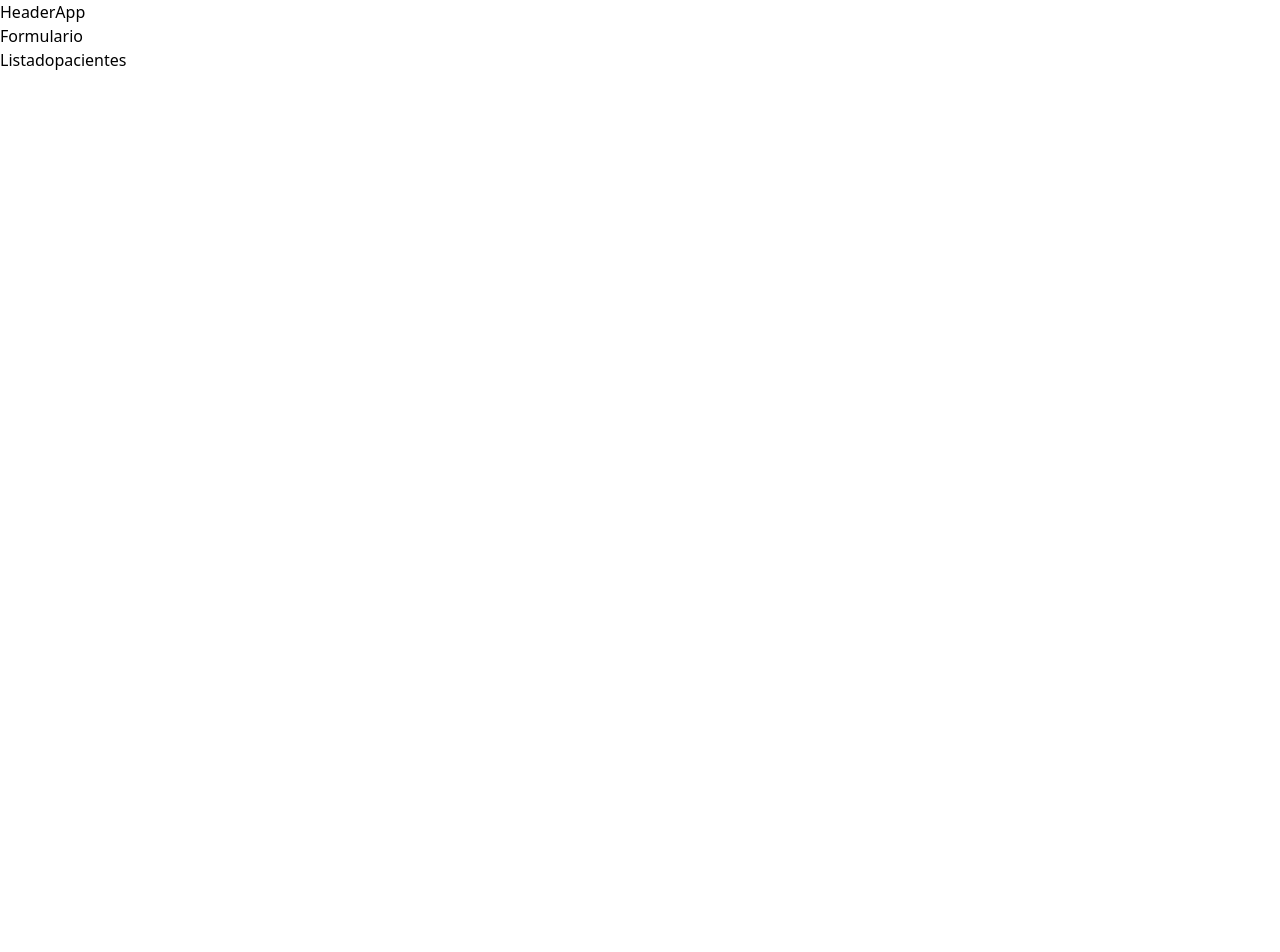
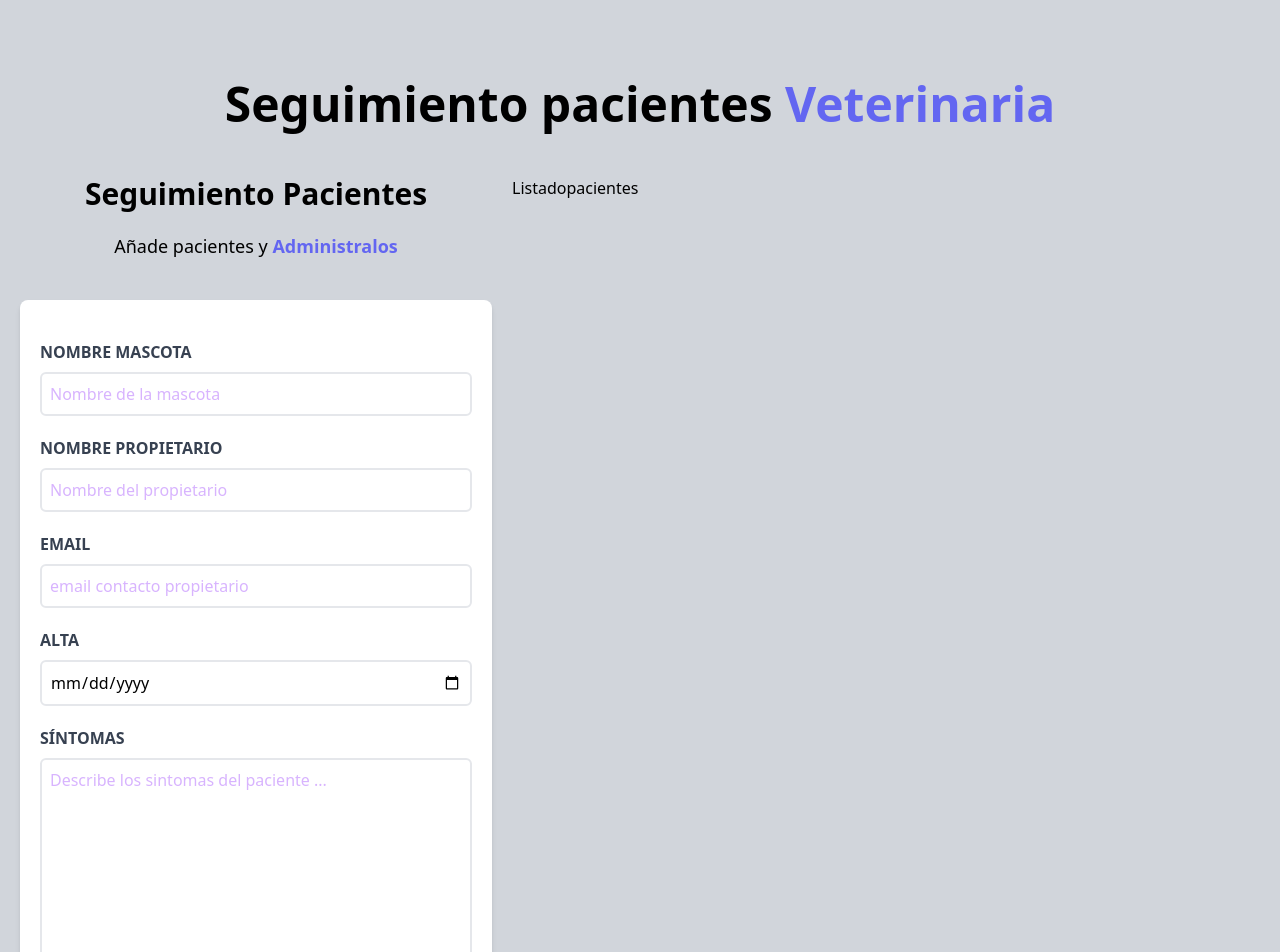
Before and after one commit to bimbaquingoch/01-citas-mascotas, a React (Vite) app: page / in a window 1280 px wide. Shown: the top 952 px of the page. Before the commit the page ends 800 px from the top, so only its background shows below. Built offline with nearby package versions, Linux system fonts and the light colour scheme.

Commit message:
estructura formulario

```diff
--- a/index.html
+++ b/index.html
@@ -6,7 +6,7 @@
       <meta name="viewport" content="width=device-width, initial-scale=1.0" />
       <title>Citas react</title>
    </head>
-   <body>
+   <body class="bg-gray-300 h-screen">
       <div id="root"></div>
       <script type="module" src="/src/main.jsx"></script>
    </body>
--- a/src/App.jsx
+++ b/src/App.jsx
@@ -4,11 +4,13 @@ import Listadopacientes from "./components/Listadopacientes";
 
 function App() {
    return (
-      <>
+      <div className='container mx-auto mt-20'>
          <HeaderApp />
-         <Formulario />
-         <Listadopacientes />
-      </>
+         <div className='mt-12 md:flex'>
+            <Formulario />
+            <Listadopacientes />
+         </div>
+      </div>
    );
 }
 
--- a/src/components/Formulario.jsx
+++ b/src/components/Formulario.jsx
@@ -1,7 +1,100 @@
 import PropTypes from "prop-types";
 
 const Formulario = () => {
-   return <div className=''>Formulario</div>;
+   return (
+      <div className='md:w-1/2 lg:w-2/5'>
+         <h2 className='font-black text-3xl text-center'>
+            Seguimiento Pacientes
+         </h2>
+         <p className='text-lg mt-5 text-center'>
+            Añade pacientes y{" "}
+            <span className='text-indigo-500 font-bold'>Administralos</span>
+         </p>
+         <form
+            className='bg-white shadow-md rounded-lg py-10 px-5 mx-5 mt-5 md:mt-10 mb-10'
+            action=''>
+            <div className='mb-5'>
+               <label
+                  className='block text-gray-700 uppercase font-bold'
+                  htmlFor='mascota'>
+                  Nombre Mascota
+               </label>
+               <input
+                  className='border-2 w-full p-2 mt-2 placeholder-purple-300 rounded-md'
+                  id='mascota'
+                  name='nombre_mascota'
+                  placeholder='Nombre de la mascota'
+                  type='text'
+               />
+            </div>
+
+            <div className='mb-5'>
+               <label
+                  className='block text-gray-700 uppercase font-bold'
+                  htmlFor='propietario'>
+                  Nombre Propietario
+               </label>
+               <input
+                  className='border-2 w-full p-2 mt-2 placeholder-purple-300 rounded-md'
+                  id='propietario'
+                  name='nombre_propietario'
+                  placeholder='Nombre del propietario'
+                  type='text'
+               />
+            </div>
+
+            <div className='mb-5'>
+               <label
+                  className='block text-gray-700 uppercase font-bold'
+                  htmlFor='email'>
+                  Email
+               </label>
+               <input
+                  className='border-2 w-full p-2 mt-2 placeholder-purple-300 rounded-md'
+                  id='email'
+                  name='email'
+                  placeholder='email contacto propietario'
+                  type='email'
+               />
+            </div>
+
+            <div className='mb-5'>
+               <label
+                  className='block text-gray-700 uppercase font-bold'
+                  htmlFor='alta'>
+                  Alta
+               </label>
+               <input
+                  className='border-2 w-full p-2 mt-2 placeholder-purple-300 rounded-md'
+                  id='alta'
+                  name='nombre_propietario'
+                  type='date'
+               />
+            </div>
+
+            <div className='mb-5'>
+               <label
+                  className='block text-gray-700 uppercase font-bold'
+                  htmlFor='sintomas'>
+                  Síntomas
+               </label>
+               <textarea
+                  className='border-2 w-full p-2 mt-2 placeholder-purple-300 rounded-md'
+                  name=''
+                  id='sintomas'
+                  cols='30'
+                  placeholder='Describe los sintomas del paciente ...'
+                  rows='10'></textarea>
+            </div>
+
+            <input
+               className='cursor-pointer rounded-md shadow-md bg-indigo-500 w-full p-3 text-white uppercase font-bold hover:bg-indigo-800 transition-all'
+               type='submit'
+               value='Agregar paciente'
+            />
+         </form>
+      </div>
+   );
 };
 
 Formulario.propTypes = {};
--- a/src/components/HeaderApp.jsx
+++ b/src/components/HeaderApp.jsx
@@ -1,5 +1,12 @@
 const HeaderApp = () => {
-   return <div>HeaderApp</div>;
+   return (
+      <>
+         <h1 className='font-black text-5xl text-center md:w-2/3 mx-auto'>
+            Seguimiento pacientes{" "}
+            <span className='text-indigo-500'>Veterinaria</span>
+         </h1>
+      </>
+   );
 };
 
 export default HeaderApp;
--- a/src/components/Listadopacientes.jsx
+++ b/src/components/Listadopacientes.jsx
@@ -1,10 +1,10 @@
 import PropTypes from "prop-types";
 
-const Listadopacientes = (props) => {
+const Listadopacientes = () => {
    return (
-      <>
+      <div className='w-1/2 lg:w-3/5'>
          <h2>Listadopacientes</h2>
-      </>
+      </div>
    );
 };
 
--- a/tailwind.config.js
+++ b/tailwind.config.js
@@ -1,5 +1,6 @@
 module.exports = {
-  content: [],
+
+  content: [ "./index.html", "./src/**/*.jsx" ],
   darkmode: false,
   theme: {
     extend: {},
```
